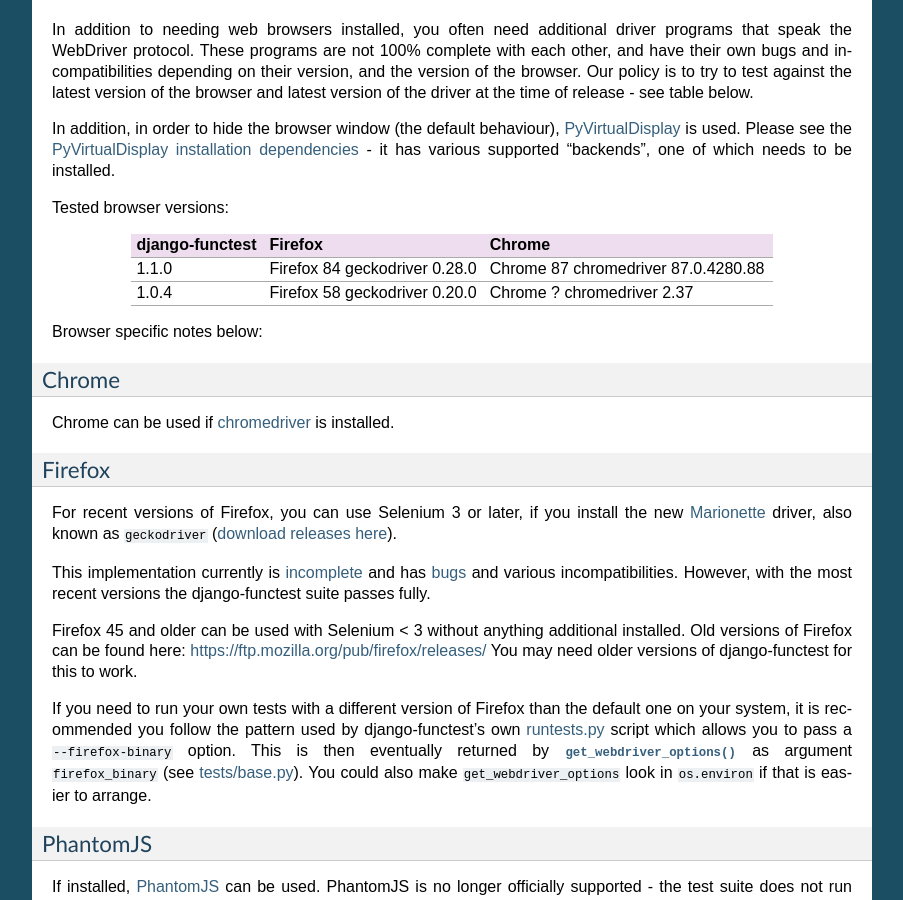
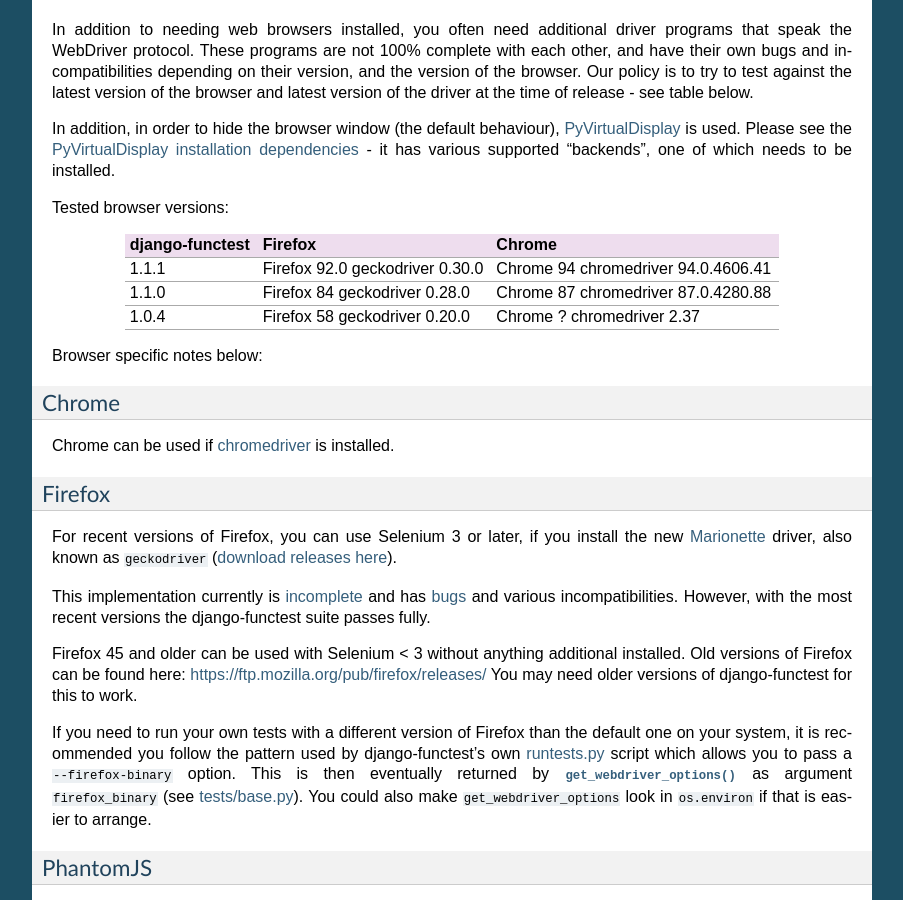
Before and after one commit to django-functest/django-functest, a Sphinx documentation site: the page built from docs/installation.rst, in a window 1280 px wide and 900 px high, scrolled down 746 px. Shown: the whole window, without its empty margins (198-1101 px from the left). Built offline with Sphinx 7.4.7, drawn with Linux system fonts in a browser that asks for light colours.

Commit message:
Added tested versions for 1.1.1

```diff
--- a/docs/installation.rst
+++ b/docs/installation.rst
@@ -61,6 +61,9 @@
 +-------------------+---------------------+----------------------------+
 | django-functest   | Firefox             | Chrome                     |
 +===================+=====================+============================+
+| 1.1.1             | Firefox 92.0        | Chrome 94                  |
+|                   | geckodriver 0.30.0  | chromedriver 94.0.4606.41  |
++-------------------+---------------------+----------------------------+
 | 1.1.0             | Firefox 84          | Chrome 87                  |
 |                   | geckodriver 0.28.0  | chromedriver 87.0.4280.88  |
 +-------------------+---------------------+----------------------------+
```
